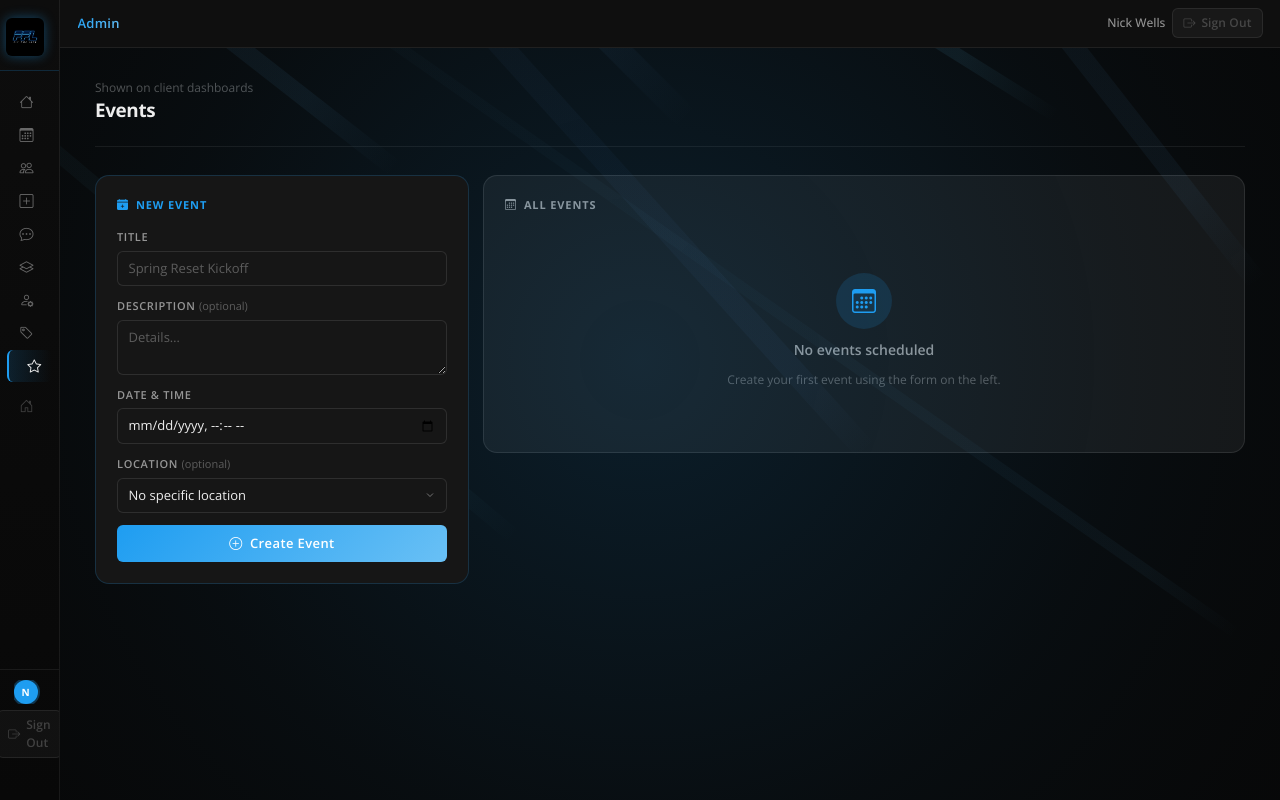
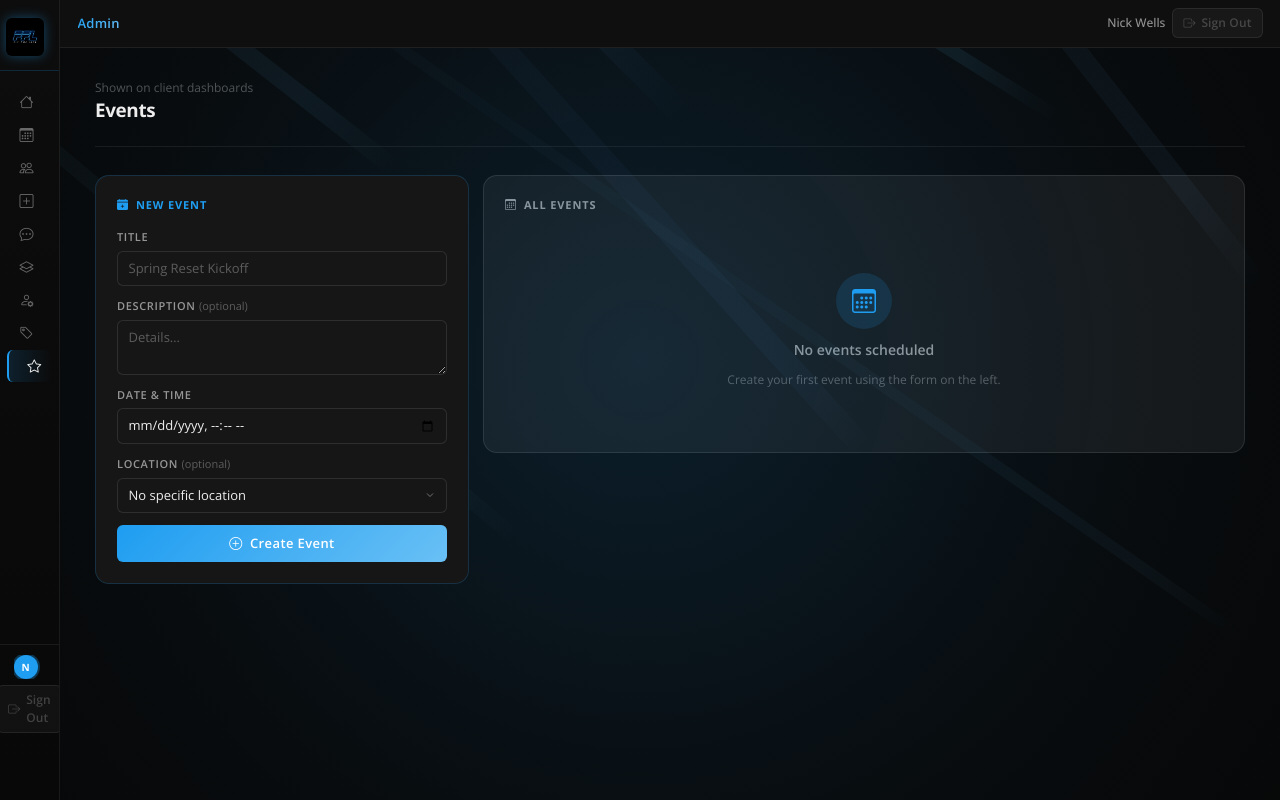
Before and after one commit to nickwells21/fitforlife-portal, a Flask app: page /admin/events in a window 1280 px wide. Run offline with Flask 3, Linux system fonts and the light colour scheme; a user stored in the database is signed in; data comes from the database, SQL or seed files in the repository; data that the repository does not hold is empty; some libraries are stand-ins or nearby versions.

Commit message:
move FFL Website link to sidebar footer (away from main nav)
Co-Authored-By: Claude Sonnet 4.6 <noreply@anthropic.com>

```diff
--- a/templates/base.html
+++ b/templates/base.html
@@ -384,11 +384,6 @@
       </li>
       {% endif %}
 
-      <li style="margin-top:auto; padding-top:0.5rem;">
-        <a href="https://web-production-48c87.up.railway.app" target="_blank" rel="noopener" class="nav-link" style="color:var(--text-muted);">
-          <i class="bi bi-house-door"></i><span class="nav-label"> FFL Website</span>
-        </a>
-      </li>
     </ul>
 
     <div class="sidebar-footer">
@@ -401,6 +396,11 @@
         <span class="logout-label">Sign Out</span>
       </a>
       <div class="sidebar-footer-build nav-label">FFL Portal v1.0</div>
+      <a href="https://web-production-48c87.up.railway.app" target="_blank" rel="noopener"
+         class="nav-label" style="font-size:10px; color:var(--text-faint); text-decoration:none; display:block; text-align:center; margin-top:4px; transition:color 0.15s;"
+         onmouseover="this.style.color='var(--text-muted)'" onmouseout="this.style.color='var(--text-faint)'">
+        <i class="bi bi-box-arrow-up-right" style="font-size:9px;"></i> FFL Website
+      </a>
     </div>
   </nav>
 
```
